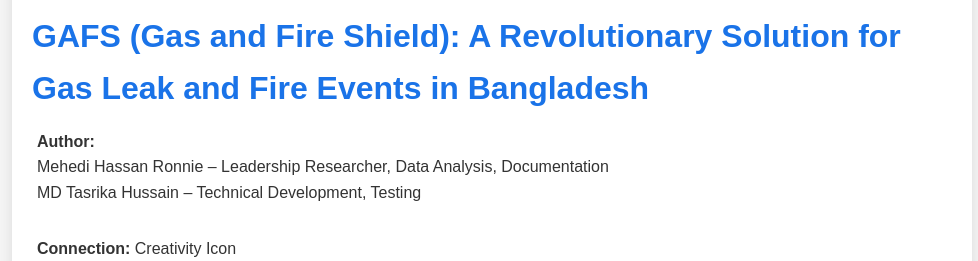
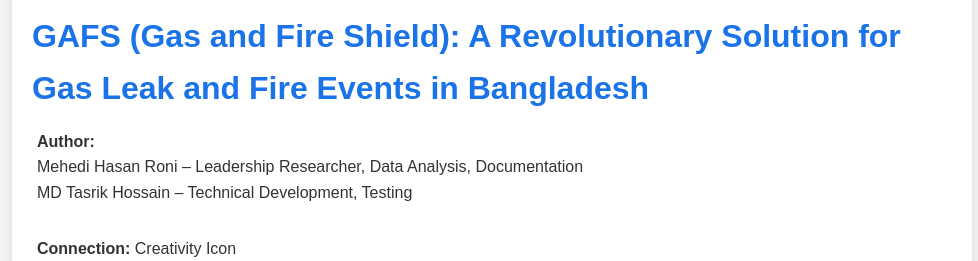
Before and after one commit to MehediHasanRony12589/full-website, a plain HTML site: page service-details.html in a window 1280 px wide. Shown: the part 1040-1301 px from the top of the page, without its empty margins (148-1126 px from the left). Drawn offline with Linux system fonts and the light colour scheme.

Commit message:
Update service-details.html

```diff
--- a/service-details.html
+++ b/service-details.html
@@ -103,8 +103,8 @@
       <h1>GAFS (Gas and Fire Shield): A Revolutionary Solution for Gas Leak and Fire Events in Bangladesh</h1>
       <div class="author">
         <strong>Author:</strong><br>
-        Mehedi Hassan Ronnie – Leadership Researcher, Data Analysis, Documentation<br>
-        MD Tasrika Hussain – Technical Development, Testing
+        Mehedi Hasan Roni – Leadership Researcher, Data Analysis, Documentation<br>
+        MD Tasrik Hossain – Technical Development, Testing
       </div>
       <div class="affiliation">
         <strong>Connection:</strong> Creativity Icon<br>
```
